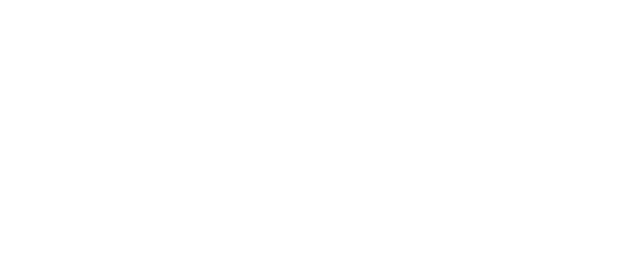
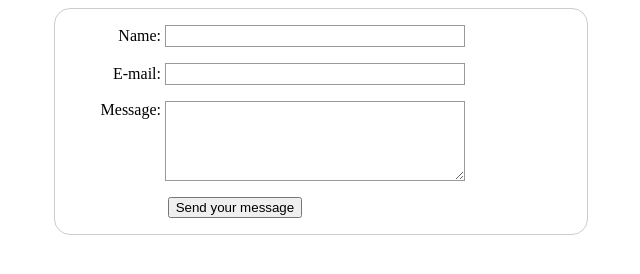
Before and after one commit to rotwang00/Fullstack, a plain HTML site: page Part0/ex0-3/index.html in a window 1280 px wide. Shown: the whole page, without its empty margins (319-959 px from the left). Drawn offline with Linux system fonts and the light colour scheme.

Commit message:
Added css

```diff
--- a/Part0/ex0-3/index.html
+++ b/Part0/ex0-3/index.html
@@ -3,12 +3,28 @@
 <head>
     <meta charset="UTF-8">
     <meta http-equiv="X-UA-Compatible" content="IE=edge">
-    <meta name="viewport" content="width=device-width, initial-scale=1.0">
+    <link rel="stylesheet" href="styles.css">
     <title>My test page</title>
 </head>
 <body>
     <form action="/my-handling-form-page" method = "post">
-
+        <ul>
+            <li>
+                <label for="name">Name:</label>
+                <input type="text" id="name" name="user_name">
+            </li>
+            <li>
+                <label for="mail">E-mail:</label>
+                <input type="email" id="mail" name="user_email">
+            </li>
+            <li>
+                <label for="msg">Message:</label>
+                <textarea name="user_message" id="msg"></textarea>
+            </li>
+            <li class="button">
+                <button type="submit">Send your message</button>
+            </li>
+        </ul>
     </form>
 </body>
 </html>
--- /dev/null
+++ b/Part0/ex0-3/styles.css
@@ -0,0 +1,62 @@
+form {
+    /* Center the form on the page */
+    margin: 0 auto;
+    width: 500px;
+    /* Form outline */
+    padding: 1em;
+    border: 1px solid #ccc;
+    border-radius: 1em;
+}
+
+ul {
+    list-style: none;
+    padding: 0;
+    margin: 0;
+}
+
+form li + li {
+    margin-top: 1em;
+}
+
+label {
+    /* Uniform size and alignment */
+    display: inline-block;
+    width: 90px;
+    text-align: right;
+}
+
+input,
+textarea {
+    /* To make sure that all text fields have the same font settings by default, textareas have a monospace font */
+    font: 1em sans-serif;
+
+    /* Uniform text field size */
+    width: 300px;
+    box-sizing: border-box;
+
+    /* Match form field borders */
+    border: 1px solid #999;
+}
+
+input:focus,
+textarea:focus {
+    /* Additional highlight for focused elements */
+    border-color: #000;
+}
+
+textarea {
+    /* Alignt multiline text fields with their labels */
+    vertical-align: top;
+
+    /* Provide space to type some text */
+    height: 5em;
+}
+
+.button {
+    /* Align buttons with the text fields */
+    padding-left: 90px;
+}
+
+button {
+    margin-left: 0.5em;
+}
```
